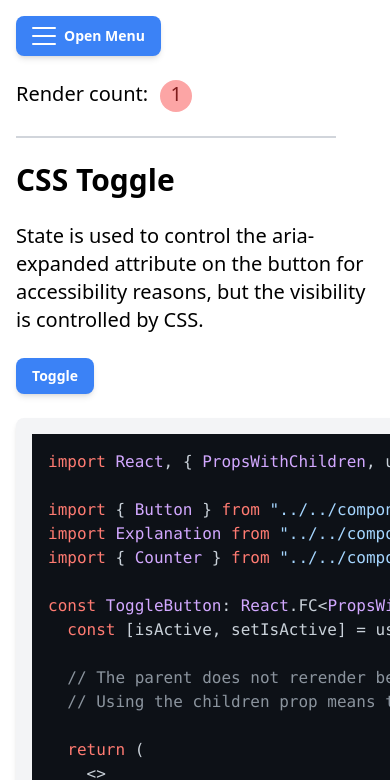
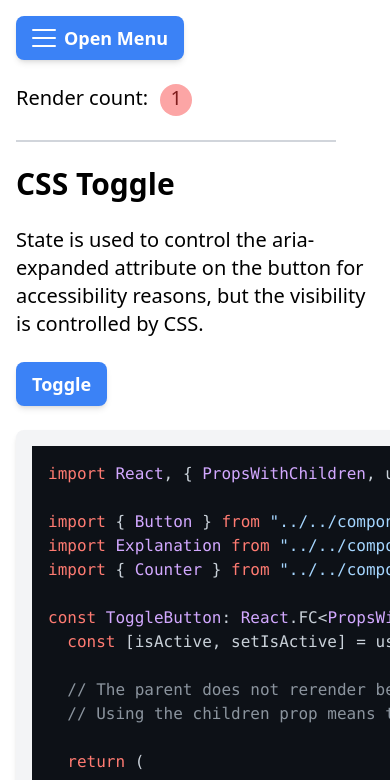
Before and after one commit to audunru/react-lessons, a React (Vite) app: page /#/14-css in a window 390 px wide. Shown: the top 780 px of the page. Built offline with nearby package versions, Linux system fonts and the light colour scheme.

Commit message:
fix: large button

```diff
--- a/src/components/button/index.tsx
+++ b/src/components/button/index.tsx
@@ -10,7 +10,7 @@ export const Button: React.FC<ButtonProps> = ({ children, className, ...props }:
     <button
       {...props}
       className={clsx(
-        "px-4 py-2 rounded-lg text-sm font-bold shadow-md bg-blue-500 text-white hover:bg-blue-600 focus:outline-none focus:ring-2 focus:ring-blue-400 disabled:opacity-50 disabled:cursor-not-allowed dark:bg-blue-700 dark:hover:bg-blue-800 dark:focus:ring-blue-600",
+        "px-4 py-2 rounded-lg text-lg font-bold shadow-md bg-blue-500 text-white hover:bg-blue-600 focus:outline-none focus:ring-2 focus:ring-blue-400 disabled:opacity-50 disabled:cursor-not-allowed dark:bg-blue-700 dark:hover:bg-blue-800 dark:focus:ring-blue-600",
         className
       )}
     >
--- a/src/components/menu/index.tsx
+++ b/src/components/menu/index.tsx
@@ -27,11 +27,7 @@ export const Menu: React.FC<PropsWithChildren> = (props) => {
 
   return (
     <div ref={menuRef} onClick={handleClick}>
-      <Button
-        onClick={toggleMenu}
-        aria-expanded={isMenuOpen}
-        className="lg:hidden text-lg peer flex items-center space-x-2"
-      >
+      <Button onClick={toggleMenu} aria-expanded={isMenuOpen} className="lg:hidden peer flex items-center space-x-2">
         <span className="relative w-6 h-6 flex flex-col justify-center items-center">
           <span
             className={clsx(
```
